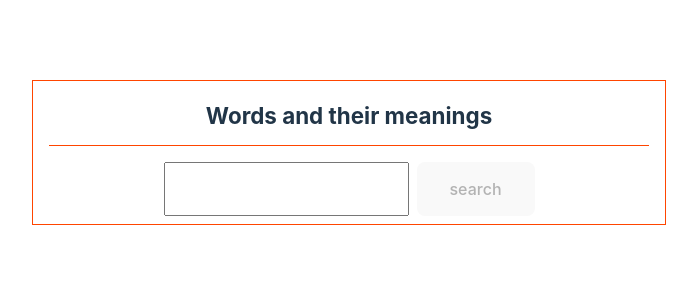
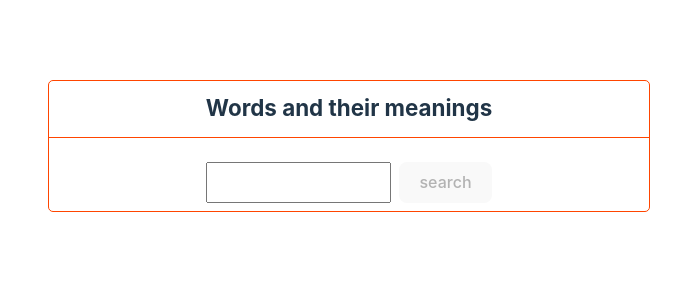
Before and after one commit to cbolson/sandbox-react, a React (Vite) app in the folder word-meanings/: page / in a window 1280 px wide. Shown: the top 300 px of the page, without its empty margins (291-988 px from the left). Built offline with nearby package versions, Linux system fonts and the light colour scheme.

Commit message:
fix - typsecript errors

```diff
--- a/word-meanings/src/App.css
+++ b/word-meanings/src/App.css
@@ -1,33 +1,34 @@
-
-main{
+main {
   --border-clr: orangered;
   max-width: 600px;
-  width:600px;
+  width: 600px;
   margin: 10vh auto;
-  padding: 2rem;
+
   text-align: center;
   border: 1px solid var(--border-clr);
-  padding: 0.5rem 1rem;
+
+  border-radius: 5px;
 }
-#root h1{
+
+#root h1 {
   font-size: 1.4rem;
   border-bottom: 1px solid var(--border-clr);
-padding-bottom:1rem;
+  padding-bottom: 1rem;
   margin-bottom: 1rem;
 }
 
-.search-box{
+.search-box {
+  padding: 0.5rem 1rem;
   display: flex;
   justify-content: center;
-  gap: .5rem;
+  gap: 0.5rem;
 }
-.search-box > *{
+.search-box > * {
+  font-size: 1.2ren;
+}
+.definition {
+  border-top: 1px solid var(--border-clr);
   padding: 1rem 2rem;
-  font-size:1.2ren;
-}
-.definition{
-  padding-block:2rem;
-  font-family: 'Courier New', Courier, monospace;
-  color: #FFF;
+  font-family: "Courier New", Courier, monospace;
   text-align: left;
 }
--- a/word-meanings/src/components/Definitions.tsx
+++ b/word-meanings/src/components/Definitions.tsx
@@ -5,11 +5,24 @@ const URL_API = "https://api.dictionaryapi.dev/api/v2/entries/en/";
 type wordProps = {
   wordSearch: string;
 };
-interface dataProps{
+type DefinitionType = {
+  definition: string;
+  synonyms: string[];
+  antonyms: string[];
+};
+
+type MeaningType = {
+  partOfSpeech: string;
+  definitions: DefinitionType[];
+  synonyms: string[];
+  antonyms: string[];
+};
+
+type dataProps = {
   word: string;
   phonetic: string;
-  meanings: string[];
-}
+  meanings: MeaningType[];
+};
 
 function Definitions({ wordSearch }: wordProps) {
   const [fetchedData, setFetchedData] = useState<dataProps[]>([]);
@@ -33,12 +46,12 @@ function Definitions({ wordSearch }: wordProps) {
         <li key={`word-${idx}`}>
           <strong>{word}</strong> ({phonetic})
           <ul>
-            {meanings.map((m, idm) => (
-              <li key={`meaning-${idm}`}>
-                {m.partOfSpeech}
+            {meanings.map(({ definitions, partOfSpeech }, index) => (
+              <li key={`meaning-${index}`}>
+                {partOfSpeech}
                 <ul>
-                  {m.definitions.map(({definition}, idd) => (
-                    <li key={`definition-${idd}`}>{definition}</li>
+                  {definitions.map(({definition},idxd) => (
+                    <li key={`definition-${idxd}`}>{definition}</li>
                   ))}
                 </ul>
               </li>
```
Lines whose indentation alone changed are shown as unchanged.
